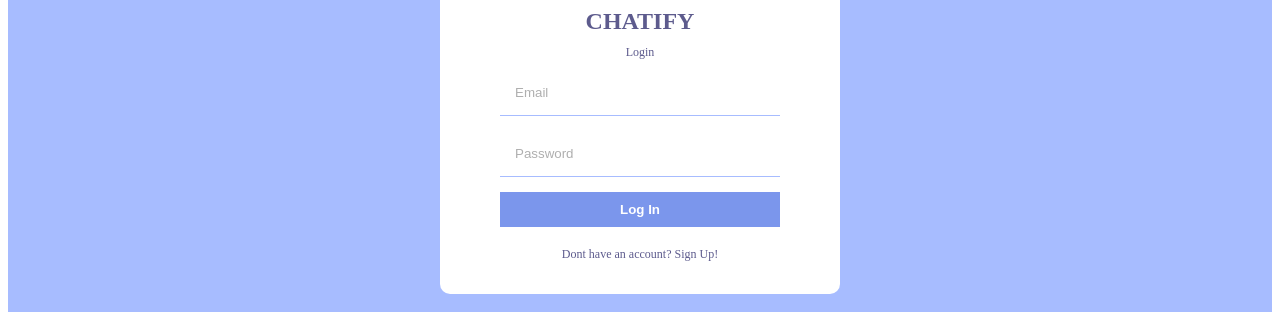
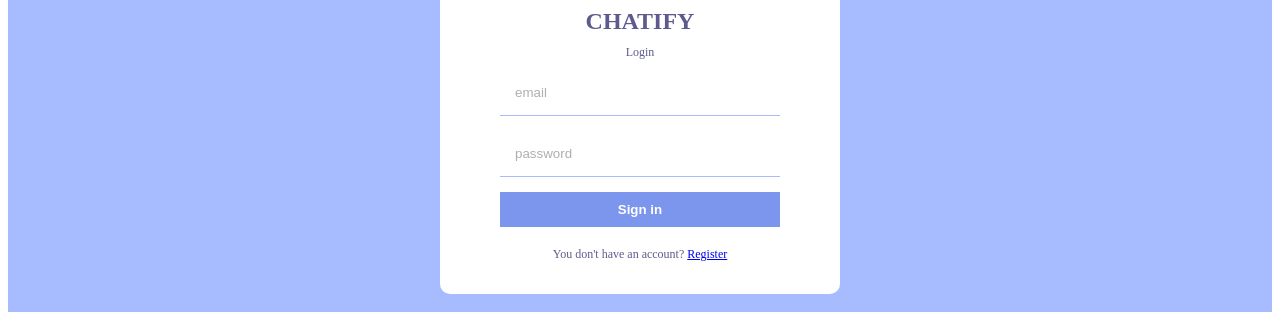
Before and after one commit to jayanth920/Chatify, a React (Create React App) app: page /login in a window 1280 px wide. Shown: the part 267-579 px from the top of the page. Built offline with nearby package versions, Linux system fonts and the light colour scheme; no server answers.

Commit message:
made total, used await , minor changes

```diff
--- a/src/pages/Login.jsx
+++ b/src/pages/Login.jsx
@@ -1,20 +1,39 @@
-import React from 'react'
+import React, { useState } from "react";
+import { useNavigate, Link } from "react-router-dom";
+import { signInWithEmailAndPassword } from "firebase/auth";
+import { auth } from "../firebase";
 
 const Login = () => {
+  const [err, setErr] = useState(false);
+  const navigate = useNavigate();
+
+  const handleSubmit = async (e) => {
+    e.preventDefault();
+    const email = e.target[0].value;
+    const password = e.target[1].value;
+
+    try {
+      await signInWithEmailAndPassword(auth, email, password);
+      navigate("/")
+    } catch (err) {
+      setErr(true);
+    }
+  };
   return (
     <div className="formContainer">
       <div className="formWrapper">
         <span className="logo">CHATIFY</span>
         <span className="title">Login</span>
-        <form>
-          <input required type="email" placeholder="Email" />
-          <input required type="password" placeholder="Password" />
-          <button>Log In</button>
+        <form onSubmit={handleSubmit}>
+          <input type="email" placeholder="email" />
+          <input type="password" placeholder="password" />
+          <button>Sign in</button>
+          {err && <span>Something went wrong</span>}
         </form>
-        <p> Dont have an account? Sign Up!</p>
+        <p>You don't have an account? <Link to="/register">Register</Link></p>
       </div>
     </div>
   );
-}
+};
 
 export default Login;
```
